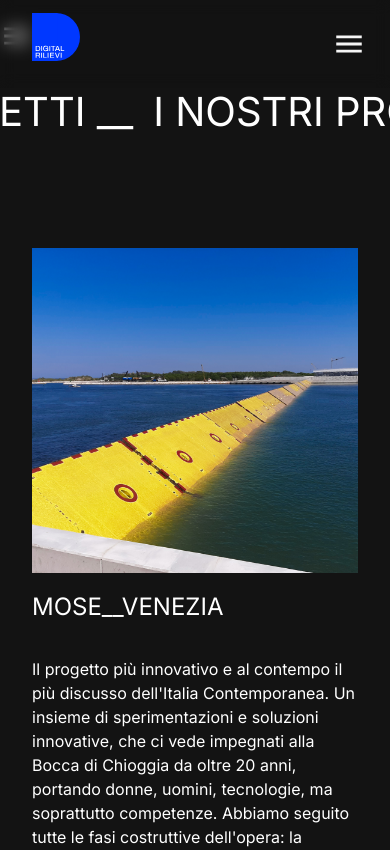
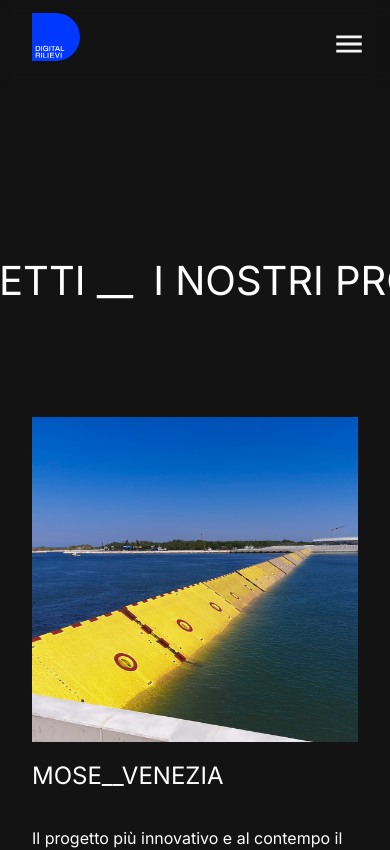
Before and after one commit to digital-rilievi/web, a Next.js app: page /progetti in a window 390 px wide. Shown: the top 850 px of the page. Built offline with nearby package versions, Linux system fonts and the light colour scheme.

Commit message:
fixed menu icon issues

```diff
--- a/src/app/components/Navbar/Navbar.module.css
+++ b/src/app/components/Navbar/Navbar.module.css
@@ -78,6 +78,10 @@
   width: 0px;
   visibility: hidden;
   cursor: pointer;
+}
+
+.invisibleMenuIcon {
+  visibility: hidden;
 }
 
 .bar {
--- a/src/app/components/Navbar/Navbar.tsx
+++ b/src/app/components/Navbar/Navbar.tsx
@@ -57,7 +57,7 @@ const Navbar = (props: NavBarProps) => {
           </Link>
         </div>
         <>
-          <div className={`${styles.navLinks} ${isMobileMenuOpen ? styles.showMobileMenu : ''}`}>
+          <div className={`${props.invisible ? '' : styles.navLinks} ${isMobileMenuOpen ? styles.showMobileMenu : ''}`}>
             <Link prefetch={false} href="/chi-siamo" className={pathname === '/chi-siamo' ? styles.selected : styles.unselected}>
               CHI SIAMO
             </Link>
@@ -73,7 +73,7 @@ const Navbar = (props: NavBarProps) => {
           </div>
 
           <div onClick={toggleMobileMenu}>
-          <Image className={styles.mobileMenuIcon} src={'/assets/extras/menu.svg'} alt={''} height={1} width={1} />
+          <Image className={`${props.invisible ? styles.invisibleMenuIcon : styles.mobileMenuIcon}`} src={'/assets/extras/menu.svg'} alt={''} height={1} width={1} />
           </div>
         </>
       </nav>
```
